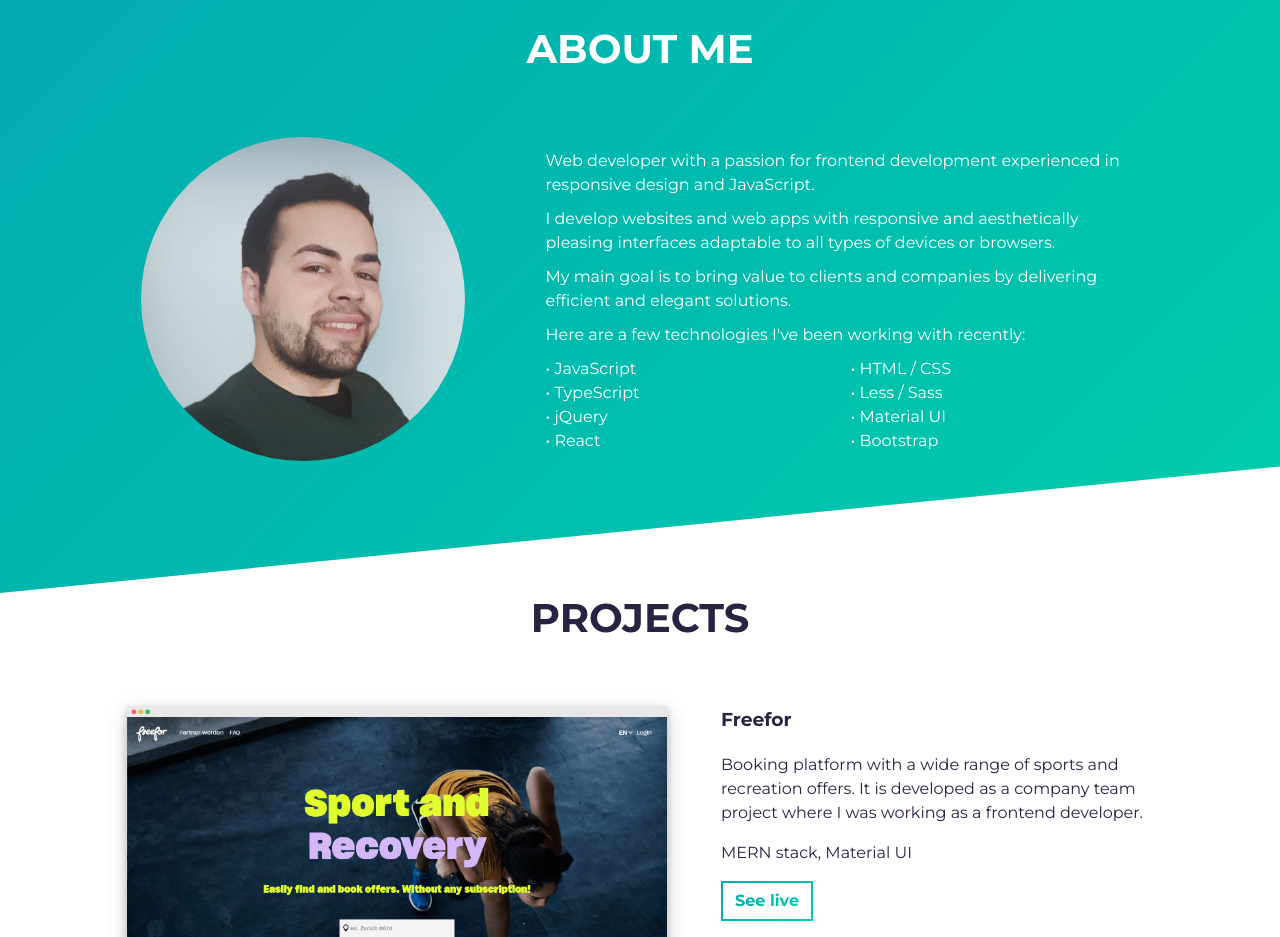
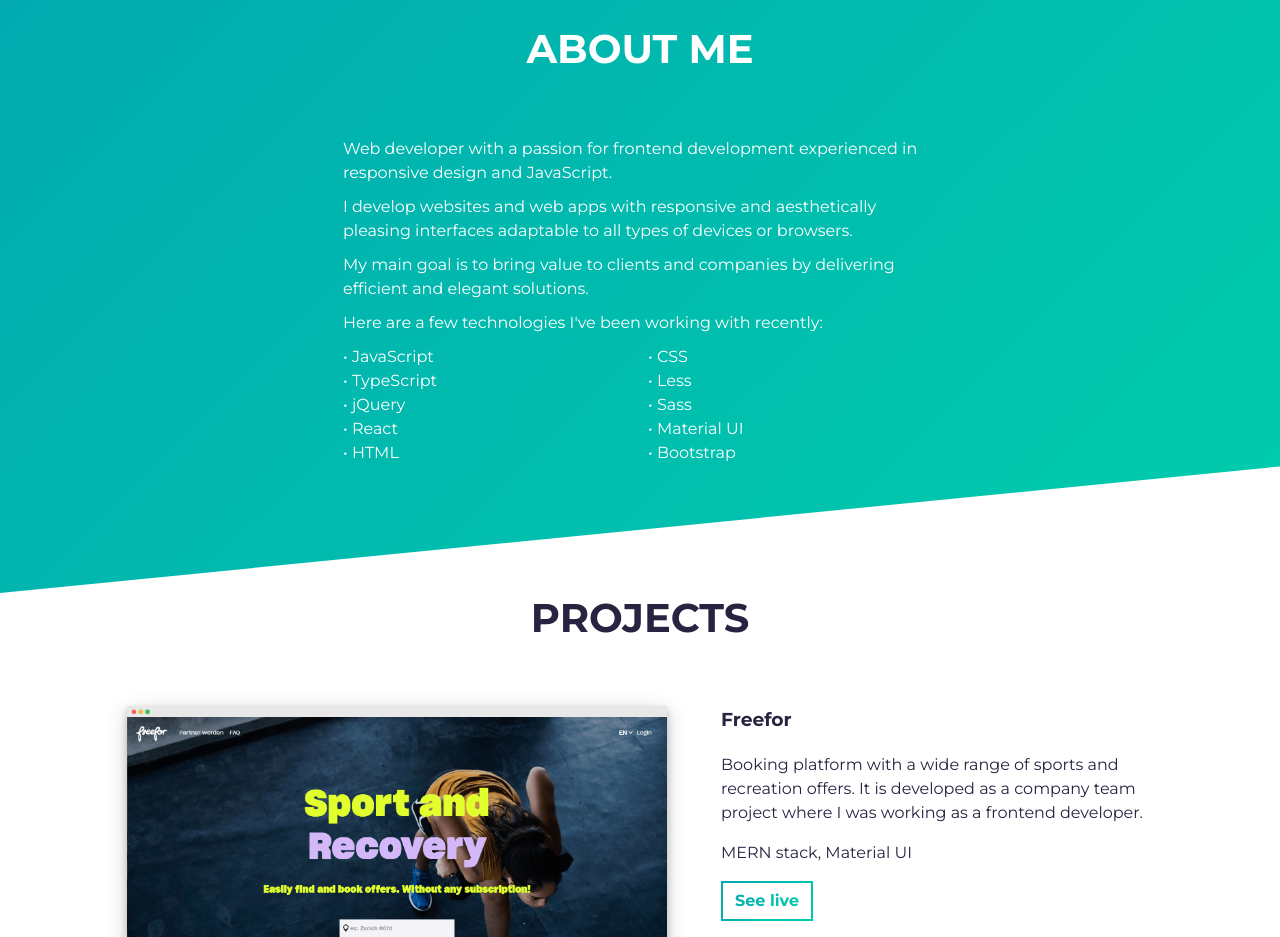
Before and after one commit to ristespasov/portfolio_v.2, a React (Create React App) app: page / in a window 1280 px wide. Shown: the part 840-1777 px from the top of the page. Built offline with nearby package versions, Linux system fonts and the light colour scheme.

Commit message:
about image removed, about text centered

```diff
--- a/src/components/about.js
+++ b/src/components/about.js
@@ -14,11 +14,6 @@ const About = () => {
         <div className="section-title">{t(dataAbout.section_title)}</div>
       </Fade>
       <div className="container">
-        <Fade left duration={1000} delay={600} distance="30px">
-          <div className="about-image">
-            <img src={dataAbout.image} alt="Image" />
-          </div>
-        </Fade>
         <div className="about-text">
           <div className="about-description">
             {
--- a/src/data/data_about.js
+++ b/src/data/data_about.js
@@ -1,8 +1,5 @@
-import aboutImage from './images/about.jpg'
-
 const dataAbout = {
     section_title: "About.section_title",
-    image: aboutImage,
     text_paragraphs: [
         {
             paragraph: "About.1"
@@ -16,7 +13,7 @@ const dataAbout = {
         {
             paragraph: "About.4"
         }],
-    tech_paragraphs: ["JavaScript", "TypeScript", "jQuery", "React", "HTML / CSS", "Less / Sass", "Material UI", "Bootstrap"]
+    tech_paragraphs: ["JavaScript", "TypeScript", "jQuery", "React", "HTML", "CSS", "Less", "Sass", "Material UI", "Bootstrap"]
 }
 
 export default dataAbout
```
Also changed, not shown: src/data/images/about.jpg (deleted).
